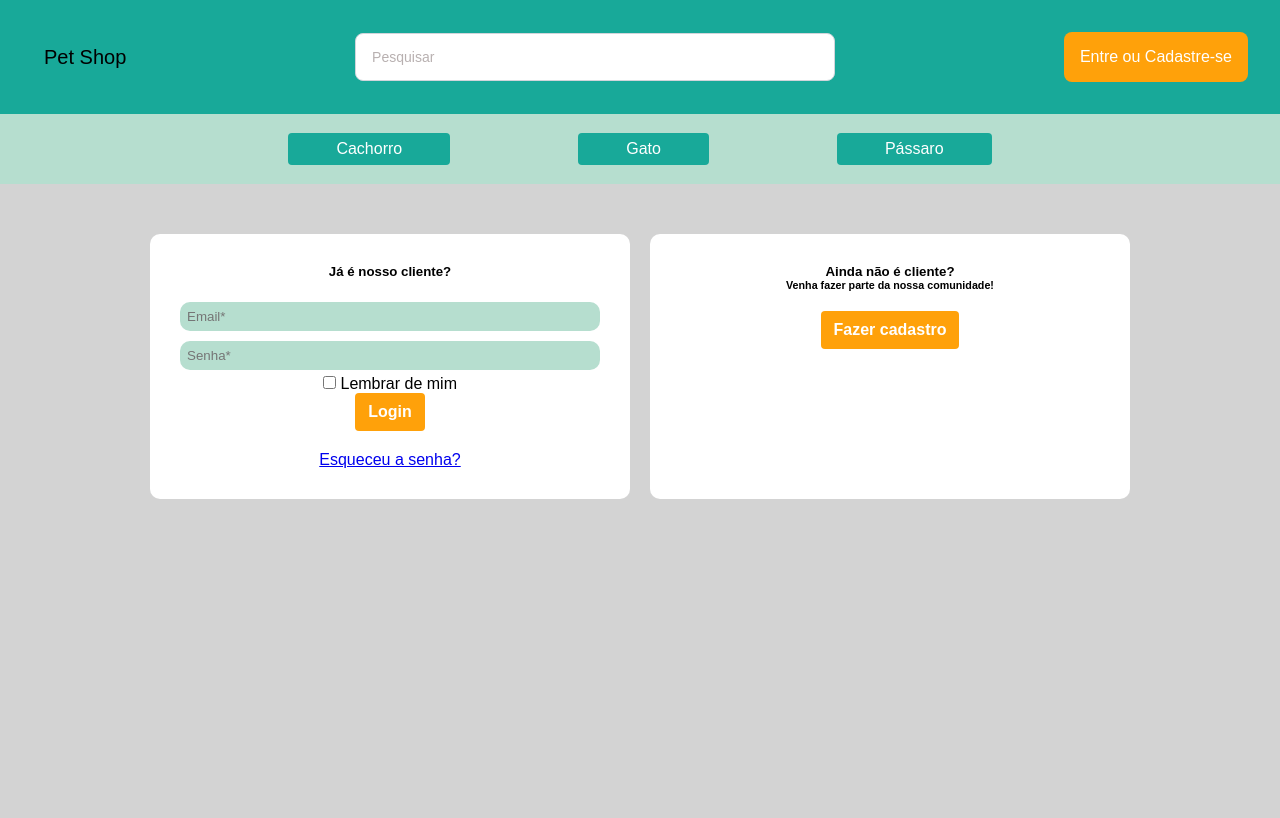
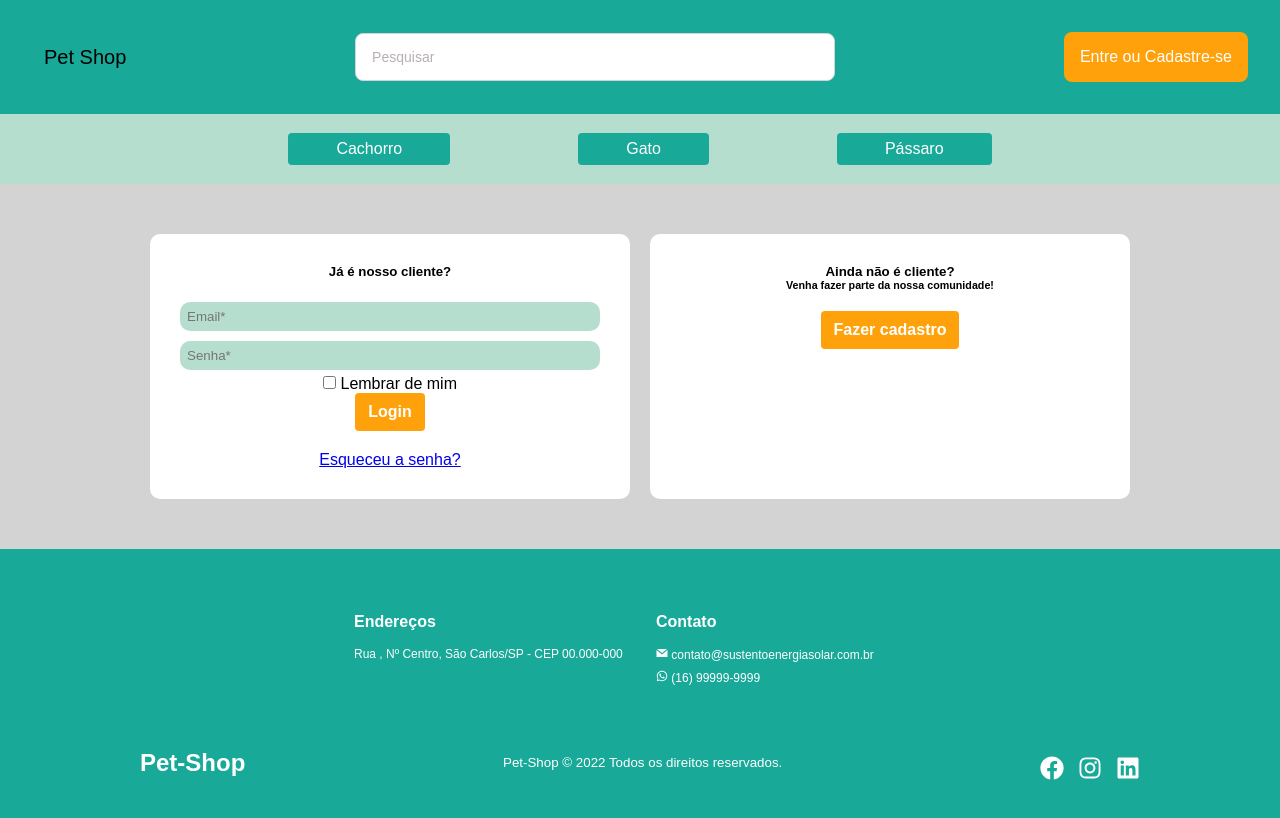
Before and after one commit to viniciussm07/pet-shop, a Next.js app: page /login in a window 1280 px wide. Shown: the top 818 px of the page. Built offline with nearby package versions, Linux system fonts and the light colour scheme.

Commit message:
Add footer

```diff
--- a/components/Footer/FooterElements.jsx
+++ b/components/Footer/FooterElements.jsx
@@ -1,14 +1,117 @@
-export const FooterContainer = () => {
-    return (
-        <div>
-        </div>
-    )
-}
+import styled from 'styled-components'
 
-export const Contacts = () => {
-    return (
-        <div>
-            Contatos
-        </div>
-    )
-}
+export const FooterContainer = styled.footer`
+    background-color: #18A999;
+`
+
+export const FooterWrap = styled.div`
+    padding: 48px 24px;
+    display: flex;
+    flex-direction: column;
+    justify-content:center;
+    align-items: center;
+    max-width: 1100px;
+    margin: 0 auto;
+`
+
+export const FooterLinksContainer = styled.div`
+    display: flex;
+    justify-content: center;
+
+    @media screen and (max-width:820px)
+    {
+        padding-top: 32px;
+    }
+`
+
+export const FooterLinksWrapper = styled.div`
+    display: flex;
+
+    @media screen and (max-width:820px){
+        flex-direction: column;
+    }
+`
+
+export const FooterLinkItems = styled.div`
+    display: flex;
+    flex-direction: column;
+    align-items: flex-start;
+    margin:16px;
+    text-align: left;
+    width: 270px;
+    box-sizing: border-box;
+    color: #fff;
+
+    @media screen and (max-width:420px){
+        margin:0;
+        padding:10px;
+        width: 100%;
+    }
+`
+
+export const FooterLinkTitle = styled.h1`
+    font-size: 16px;
+    margin-bottom: 16px;
+`
+
+export const FooterLink = styled.a`
+    color: #fff;
+    text-decoration:none;
+    margin-bottom: 0.5rem;
+    font-size: 12px;
+    cursor: pointer;
+
+    &:hover{
+        color: #117469;
+        transition: 0.3s ease-out;
+    }
+`
+export const SocialMedia = styled.section`
+    max-width: 1000px;
+    width: 100%;
+`
+
+export const SocialMediaWrap = styled.div`
+    display:flex;
+    justify-content: space-between;
+    align-items: center;
+    max-width: 1100px;
+    margin: 40px auto 0 auto;
+
+    @media screen and (max-width: 820px){
+        flex-direction: column;
+    }
+`
+
+export const SocialLogo = styled.a`
+    color:#fff;
+    justify-self: start;
+    cursor: pointer;
+    text-decoration: none;
+    font-size: 1.5rem;
+    display: flex;
+    align-items: center;
+    margin-bottom: 16px;
+    font-weight: bold;
+`
+
+export const WebsiteRights = styled.small`
+    color:#fff;
+    margin-bottom: 16px;
+`
+
+export const SocialIcons = styled.div`
+    display:flex;
+    justify-content: space-between;
+    align-items: center;
+    width: 100px;
+`
+
+export const SocialIconLink = styled.a`
+    color:#fff;
+    font-size:24px;
+    &:hover{
+        color: #117469;
+        transition: 0.3s ease-out;
+    }
+`
--- a/components/Footer/index.jsx
+++ b/components/Footer/index.jsx
@@ -1,12 +1,72 @@
+import React from 'react'
+import { animateScroll as scroll} from 'react-scroll'
 import {
-Contacts,
-FooterContainer
-} from "./FooterElements"
+    FooterContainer,
+    FooterLink,
+    FooterLinkItems,
+    FooterLinkTitle,
+    FooterLinksContainer,
+    FooterLinksWrapper,
+    FooterWrap,
+    SocialIconLink,
+    SocialIcons,
+    SocialLogo,
+    SocialMedia,
+    SocialMediaWrap,
+    WebsiteRights
+} from './FooterElements'
+import {FaLinkedin, FaFacebook, FaInstagram, FaWhatsapp} from 'react-icons/fa'
+import {GrMail} from 'react-icons/gr'
 
-export default function Footer() {
-    return (
-        <FooterContainer>
-            <Contacts/>
-        </FooterContainer>
-    )
+const Footer = () => {
+
+
+    const toggleHome = ()=>{
+        scroll.scrollToTop()
+    }
+
+  return (
+    <FooterContainer>
+        <FooterWrap>
+            <FooterLinksContainer>
+                <FooterLinksWrapper>
+                    <FooterLinkItems>
+                        <FooterLinkTitle>Endereços</FooterLinkTitle>
+                        <FooterLink>Rua , Nº Centro, São Carlos/SP - CEP 00.000-000</FooterLink>
+                    </FooterLinkItems>
+                    <FooterLinkItems>
+                        <FooterLinkTitle>Contato</FooterLinkTitle>
+                        <FooterLink href="mailto:petshop@petshop.com.br"><GrMail/> contato@sustentoenergiasolar.com.br</FooterLink>
+                        <FooterLink href="/"><FaWhatsapp/> (16) 99999-9999</FooterLink>
+                    </FooterLinkItems>
+                </FooterLinksWrapper>
+            </FooterLinksContainer>
+            <SocialMedia>
+                <SocialMediaWrap>
+                    <SocialLogo to='/'
+                    onClick={toggleHome}
+                    >
+                        Pet-Shop
+                    </SocialLogo>
+                    <WebsiteRights>
+                        Pet-Shop © {new Date().getFullYear()} Todos os direitos reservados.
+                    </WebsiteRights>
+                    <SocialIcons>
+                        <SocialIconLink href="/" target="_blank" aria-label="Facebook">
+                            <FaFacebook/>
+                        </SocialIconLink>
+                        <SocialIconLink href="/" target="_blank" aria-label="Instagram">
+                            <FaInstagram/>
+                        </SocialIconLink>
+                        <SocialIconLink href="/" target="_blank" aria-label="Linkedin">
+                            <FaLinkedin/>
+                        </SocialIconLink>
+                    </SocialIcons>
+                </SocialMediaWrap>
+            </SocialMedia>
+        </FooterWrap>
+    </FooterContainer>
+  )
 }
+
+export default Footer
--- a/pages/index.jsx
+++ b/pages/index.jsx
@@ -22,6 +22,7 @@ export default function Home() {
       </Head>
       <Navbar />
       <HeroSection />
+      <Footer/>
     </>
   )
 }
--- a/pages/login.jsx
+++ b/pages/login.jsx
@@ -5,6 +5,7 @@ import Head from 'next/head'
 import Navbar from '/components/Navbar'
 import Login from '/components/Login'
 import Link from 'next/link'
+import Footer from '/components/Footer'
 
 import  {ContainerRow, Div40} from '/components/Utils/pagesStyles'
 import { Button, ButtonContainer, FontBold } from '/components/Utils/style'
@@ -37,6 +38,7 @@ export default function Home() {
         </Div40>
 
       </ContainerRow>
+      <Footer/>
       </>
   )
 
--- a/pages/recuperar-senha.jsx
+++ b/pages/recuperar-senha.jsx
@@ -6,6 +6,7 @@ import Navbar from '/components/Navbar'
 import RecuperarSenha from '/components/RecuperarSenha'
 
 import  {ContainerRow, Div40} from '/components/Utils/pagesStyles'
+import Footer from '../components/Footer'
 
 
 export default function Home() {
@@ -29,6 +30,7 @@ export default function Home() {
           <RecuperarSenha/>
         </Div40>
       </ContainerRow>
+      <Footer/>
       </>
   )
 
--- a/pages/registrar.jsx
+++ b/pages/registrar.jsx
@@ -6,6 +6,7 @@ import Navbar from '/components/Navbar'
 import SignUp from '/components/Registrar'
 
 import  {ContainerRow, Div80} from '/components/Utils/pagesStyles'
+import Footer from '../components/Footer'
 
 export default function Home() {
 
@@ -29,6 +30,7 @@ export default function Home() {
           <SignUp/>
         </Div80>
       </ContainerRow>
+      <Footer/>
     </>
 
   )
```
